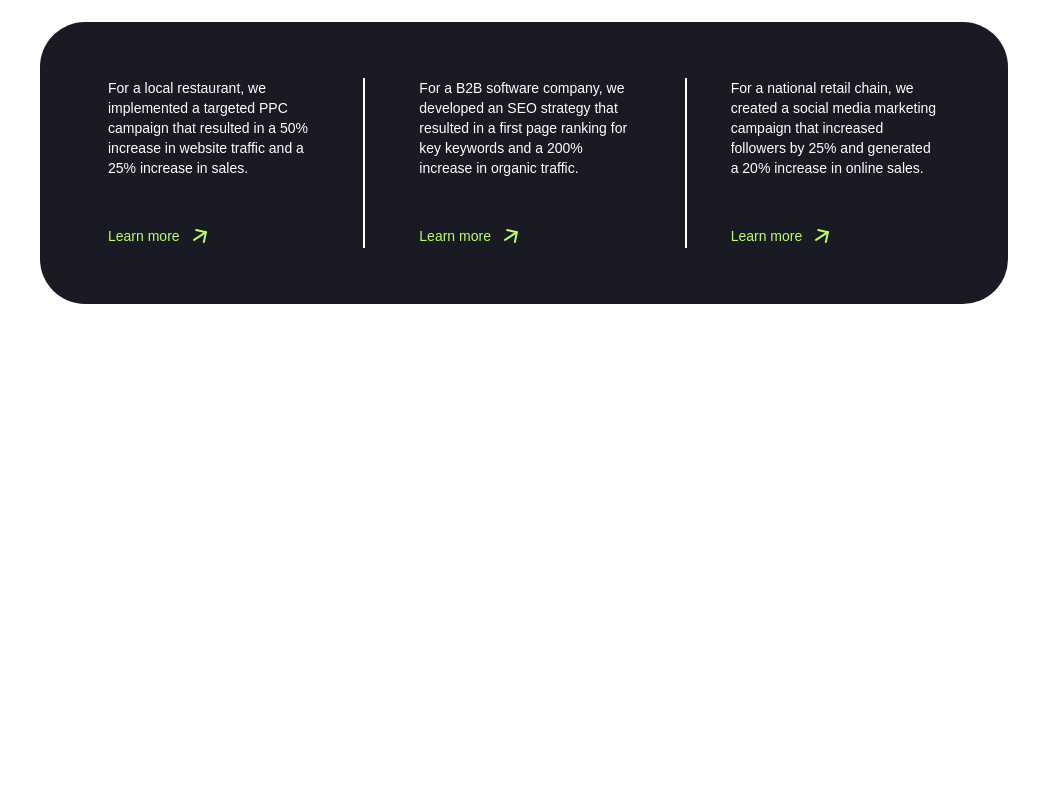
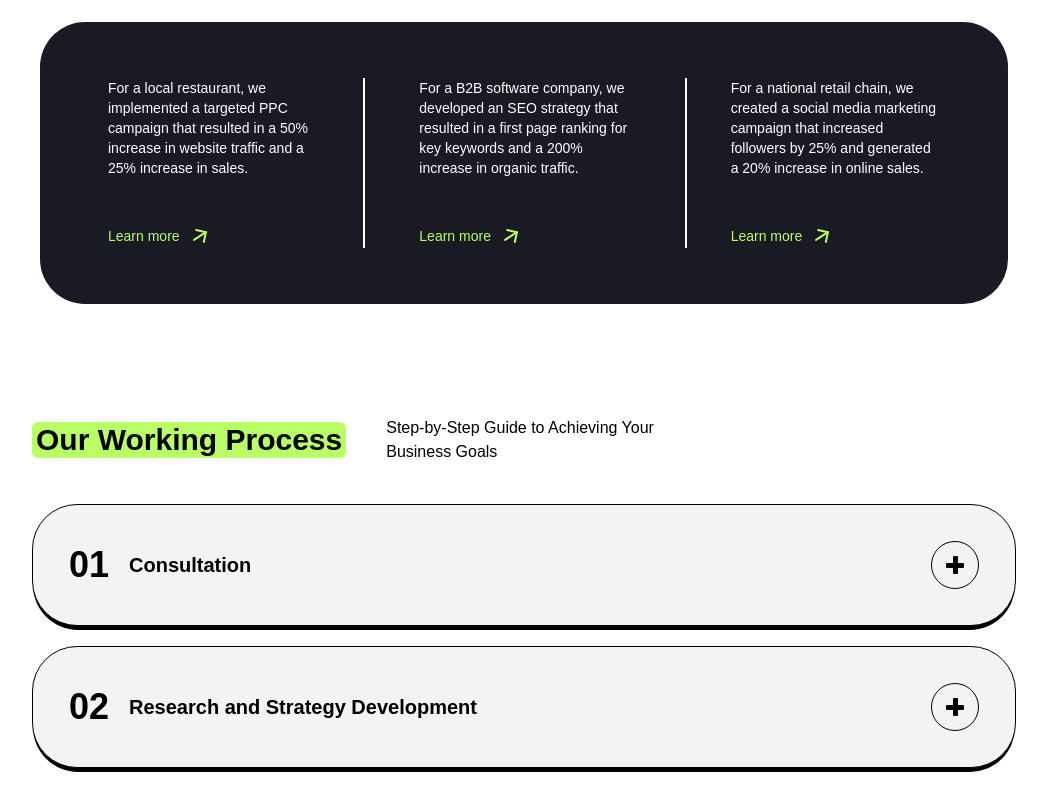
Before and after one commit to photkosee/positivus, a React (Vite) app: page / in a window 1280 px wide. Shown: the part 2000-2786 px from the top of the page, without its empty margins (116-1163 px from the left). Before the commit the page ends 2416 px from the top, so only its background shows below. Built offline with nearby package versions, Linux system fonts and the light colour scheme.

Commit message:
add: working process section

```diff
--- a/src/App.tsx
+++ b/src/App.tsx
@@ -3,6 +3,7 @@ import "@fontsource-variable/space-grotesk";
 import HeroSection from "./components/sections/HeroSection";
 import ServiceSection from "./components/sections/ServiceSection";
 import CaseStudySection from "./components/sections/CaseStudySection";
+import WorkingProcessSection from "./components/sections/WorkingProcessSection";
 
 function App() {
   return (
@@ -11,6 +12,7 @@ function App() {
         <HeroSection />
         <ServiceSection />
         <CaseStudySection />
+        <WorkingProcessSection />
       </main>
     </>
   );
--- a/src/components/CaseStudyCarousel.tsx
+++ b/src/components/CaseStudyCarousel.tsx
@@ -34,8 +34,8 @@ const CaseStudyCarousel = ({ caseStudies }: CaseStudyCarouselProps) => {
         },
       }}
     >
-      {caseStudies.map((caseStudy) => (
-        <SwiperSlide>
+      {caseStudies.map((caseStudy, index) => (
+        <SwiperSlide key={index}>
           <div
             className="size-full bg-tertiary text-white rounded-[45px]
             flex flex-col gap-y-5 px-7 md:px-10 text-sm justify-between select-none
--- /dev/null
+++ b/src/components/cards/WorkingProcessCard.tsx
@@ -0,0 +1,89 @@
+import { useState } from "react";
+
+interface WorkingProcessCardProps {
+  index: string;
+  title: string;
+  description: string;
+}
+
+const WorkingProcessCard = ({
+  index,
+  title,
+  description,
+}: WorkingProcessCardProps) => {
+  const [open, setOpen] = useState<boolean>(false);
+
+  return (
+    <button
+      className={`text-black rounded-[45px] w-full relative
+      border border-black px-7 py-5 md:p-9 select-none ${
+        open ? "bg-primary" : "bg-secondary"
+      } transition-all duration-300 ease-in-out`}
+      onClick={(e) => {
+        e.preventDefault();
+        setOpen(!open);
+      }}
+      aria-expanded={open}
+      aria-controls="description"
+    >
+      <div>
+        <div className="absolute inset-0 bg-black -z-10 -bottom-[5px] rounded-[45px]" />
+        <div className="flex justify-between items-center gap-x-5">
+          <div className="flex items-center gap-x-5 text-start">
+            <p className="text-2xl sm:text-3xl md:text-4xl font-bold">
+              {index}
+            </p>
+            <p className="sm:text-lg md:text-xl font-semibold">{title}</p>
+          </div>
+          <div
+            className="size-7 sm:size-10 md:size-12 rounded-full border border-black bg-secondary
+           text-center text-5xl font-extrabold shrink-0 flex items-center justify-center"
+          >
+            <svg
+              className="shrink-0"
+              width="18"
+              height="18"
+              xmlns="http://www.w3.org/2000/svg"
+            >
+              <rect
+                y="7"
+                width="18"
+                height="5"
+                rx="1"
+                className={`transform origin-center ${
+                  open && "!rotate-180"
+                } transition duration-200 ease-out`}
+              />
+              <rect
+                y="6"
+                width="18"
+                height="5"
+                rx="1"
+                className={`transform origin-center rotate-90 ${
+                  open && "!rotate-180"
+                } transition duration-200 ease-out`}
+              />
+            </svg>
+          </div>
+        </div>
+
+        <div
+          id="description"
+          role="region"
+          className={`text-sm md:text-base grid overflow-hidden ${
+            open ? "grid-rows-[1fr] opacity-100" : "grid-rows-[0fr] opacity-0"
+          } transition-all duration-300 ease-in-out`}
+        >
+          <div className="overflow-hidden">
+            <div className="flex flex-col gap-y-5 pt-7">
+              <div className="h-[1px] bg-black" />
+              <p className="text-start">{description}</p>
+            </div>
+          </div>
+        </div>
+      </div>
+    </button>
+  );
+};
+
+export default WorkingProcessCard;
--- /dev/null
+++ b/src/components/sections/WorkingProcessSection.tsx
@@ -0,0 +1,28 @@
+import workingProcesses from "../../data/workingProcesses";
+import WorkingProcessCard from "../cards/WorkingProcessCard";
+
+const WorkingProcessSection = () => {
+  return (
+    <section className="mx-auto max-w-5xl flex flex-col gap-y-10 pt-28 px-3 md:px-5">
+      <div className="w-full flex flex-col lg:flex-row gap-x-10 gap-y-3 items-center">
+        <h3
+          className="text-center lg:text-start text-3xl font-semibold
+          bg-primary px-1 rounded-md"
+        >
+          Our Working Process
+        </h3>
+        <p className="max-w-lg md:max-w-[270px] mx-auto lg:mx-0 text-wrap text-center lg:text-start">
+          Step-by-Step Guide to Achieving Your Business Goals
+        </p>
+      </div>
+
+      <div className="flex flex-col gap-y-5">
+        {workingProcesses.map((workingProcess, index) => (
+          <WorkingProcessCard key={index} {...workingProcess} />
+        ))}
+      </div>
+    </section>
+  );
+};
+
+export default WorkingProcessSection;
--- /dev/null
+++ b/src/data/workingProcesses.ts
@@ -0,0 +1,36 @@
+import { WorkingProcess } from "../types";
+
+const workingProcesses: WorkingProcess[] = [
+  {
+    index: "01",
+    title: "Consultation",
+    description: "During the initial consultation, we will discuss your business goals and objectives, target audience, and current marketing efforts. This will allow us to understand your needs and tailor our services to best fit your requirements.",
+  },
+  {
+    index: "02",
+    title: "Research and Strategy Development",
+    description: "Our team of experts will conduct a thorough research on your target audience to understand your target market and your business goals.",
+  },
+  {
+    index: "03",
+    title: "Implementation",
+    description: "After conducting research and strategy development, we will implement our digital marketing strategies to ensure your online presence is optimized and your business is successful online.",
+  },
+  {
+    index: "04",
+    title: "Monitoring and Optimization",
+    description: "We will monitor your digital marketing efforts and continuously improve them to ensure they meet your business goals and objectives.",
+  },
+  {
+    index: "05",
+    title: "Reporting and Communication",
+    description: "We will report on your digital marketing efforts and provide ongoing support to ensure they continue to be successful online.",
+  },
+  {
+    index: "06",
+    title: "Continual Improvement",
+    description: "We will continue to monitor and improve your digital marketing efforts, ensuring they continue to be successful online.",
+  },
+];
+
+export default workingProcesses;
--- a/src/types.d.ts
+++ b/src/types.d.ts
@@ -14,3 +14,9 @@ export type Service = {
 export type CaseStudy = {
   content: string;
 }
+
+export type WorkingProcess = {
+  index: string;
+  title: string;
+  description: string;
+}
```
